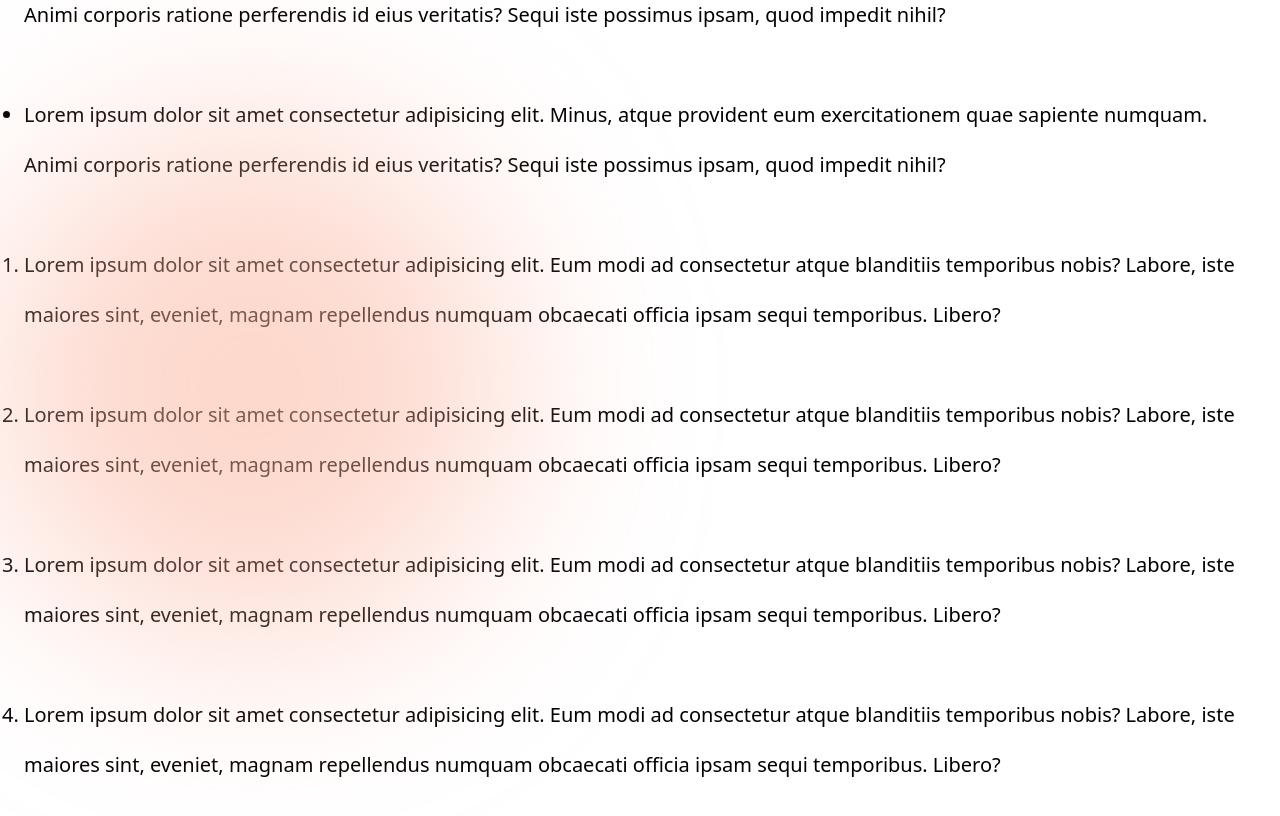
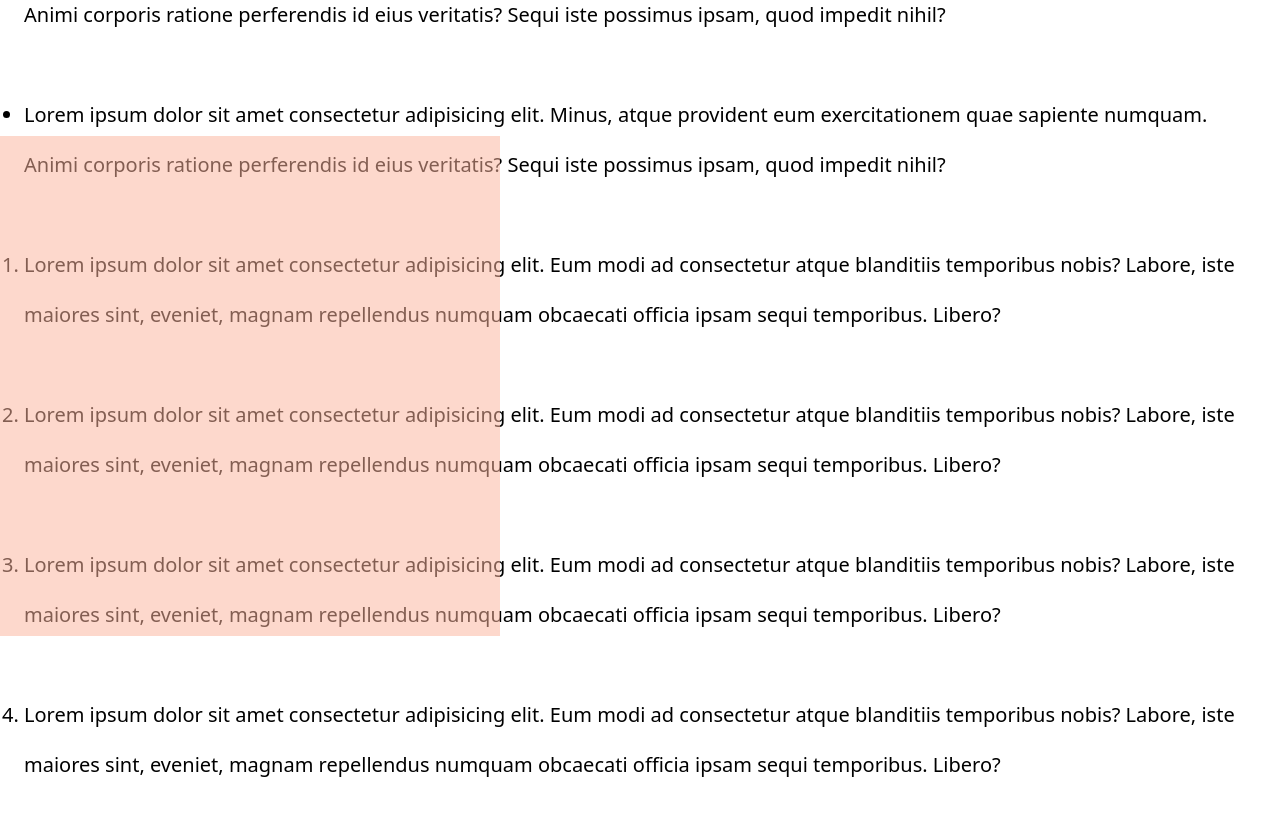
Before and after one commit to somethingofscientist/testing-react, a React (Create React App) app: page / in a window 1280 px wide. Shown: the part 1360-2176 px from the top of the page. Built offline with nearby package versions, Linux system fonts and the light colour scheme.

Commit message:
change the speed and width of the board

```diff
--- a/src/my_testing/cursor/Cursor.module.css
+++ b/src/my_testing/cursor/Cursor.module.css
@@ -16,10 +16,10 @@
 .circles1 {
     height: 500px;
     width: 500px;
-    border-radius: 500px;
+    /* border-radius: 500px; */
     background-color: rgba(252, 180, 158, 0.52);
-    box-shadow: 0 0 20px rgba(255, 96, 96, 0.8);
-    filter: blur(100px);
+    /* box-shadow: 0 0 20px rgba(255, 96, 96, 0.8); */
+    /* filter: blur(100px); */
     position: absolute;
     animation: move 5s linear 2s infinite alternate;
 }
@@ -49,12 +49,12 @@
     }
 
     25% {
-        left: 75%;
+        left: 68%;
         top: 0;
     }
 
     50% {
-        left: 75%;
+        left: 68%;
         top: 75%;
     }
 
```
